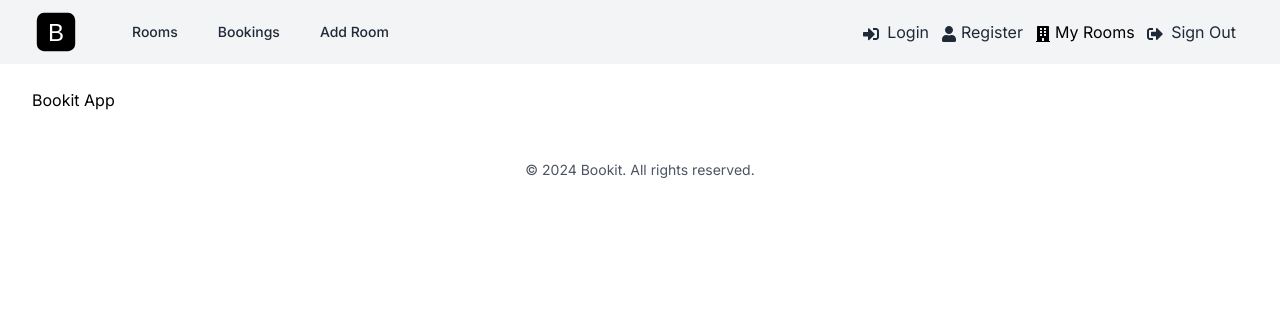
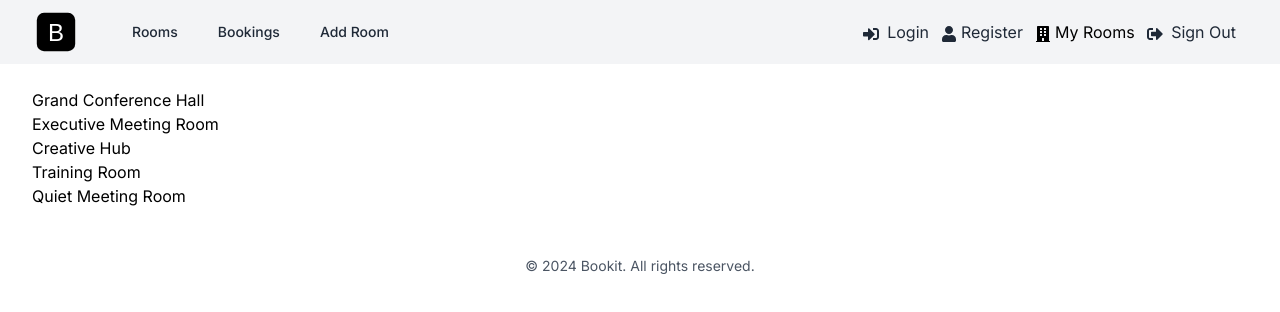
Before and after one commit to oguzthmc/bookit, a Next.js app: page / in a window 1280 px wide. Shown: the top 312 px of the page. Built offline with nearby package versions, Linux system fonts and the light colour scheme.

Commit message:
homepage rooms (json data)

```diff
--- a/app/page.jsx
+++ b/app/page.jsx
@@ -1,7 +1,13 @@
+import rooms from "@/data/rooms.json";
+
 export default function Home() {
   return (
     <>
-      <h1>Bookit App</h1>
+      {rooms.length > 0 ? (
+        rooms.map((room) => <h3>{room.name}</h3>)
+      ) : (
+        <p>No rooms available at the moment</p>
+      )}
     </>
   );
 }
--- /dev/null
+++ b/data/rooms.json
@@ -0,0 +1,72 @@
+[
+  {
+    "$id": "1",
+    "user_id": "1",
+    "name": "Grand Conference Hall",
+    "description": "A spacious room with modern amenities, suitable for large conferences and events.",
+    "sqft": 3000,
+    "capacity": 100,
+    "location": "Building A, 3rd Floor",
+    "address": "555 California St, San Francisco, CA 94104",
+    "amenities": "Projector, Whiteboard, Video Conferencing, Wi-Fi, Sound System",
+    "availability": "9 AM - 5 PM",
+    "price_per_hour": 150,
+    "image": "room-1.jpg"
+  },
+  {
+    "$id": "2",
+    "user_id": "1",
+    "name": "Executive Meeting Room",
+    "description": "Ideal for executive meetings and small group discussions.",
+    "sqft": 500,
+    "capacity": 8,
+    "location": "Building B, 2nd Floor",
+    "address": "100 Park Ave, New York, NY 10017",
+    "amenities": "Conference Phone, Whiteboard, Wi-Fi",
+    "availability": "8 AM - 6 PM",
+    "price_per_hour": 100,
+    "image": "room-2.jpg"
+  },
+  {
+    "$id": "3",
+    "user_id": "1",
+    "name": "Creative Hub",
+    "description": "A vibrant space designed for brainstorming sessions and creative workshops.",
+    "sqft": 800,
+    "capacity": 15,
+    "location": "Building C, 1st Floor",
+    "address": "1600 Amphitheatre Parkway, Mountain View, CA 94043",
+    "amenities": "Whiteboard, Television, Wi-Fi",
+    "availability": "10 AM - 4 PM",
+    "price_per_hour": 80,
+    "image": "room-3.jpg"
+  },
+  {
+    "$id": "4",
+    "user_id": "2",
+    "name": "Training Room",
+    "description": "Equipped with the latest technology, perfect for training sessions and workshops.",
+    "sqft": 1500,
+    "capacity": 50,
+    "location": "Building D, Ground Floor",
+    "address": "1 Microsoft Way, Redmond, WA 98052",
+    "amenities": "Projector, Computers, Wi-Fi",
+    "availability": "9 AM - 6 PM",
+    "price_per_hour": 120,
+    "image": "room-4.jpg"
+  },
+  {
+    "$id": "5",
+    "user_id": "2",
+    "name": "Quiet Meeting Room",
+    "description": "A small, quiet space ideal for private meetings and interviews.",
+    "sqft": 200,
+    "capacity": 10,
+    "location": "Building E, 4th Floor",
+    "address": "10 Downing St, Westminster, London SW1A 2AA, United Kingdom",
+    "amenities": "Conference Phone, Television, Wi-Fi",
+    "availability": "7 AM - 7 PM",
+    "price_per_hour": 60,
+    "image": "room-5.jpg"
+  }
+]
```
